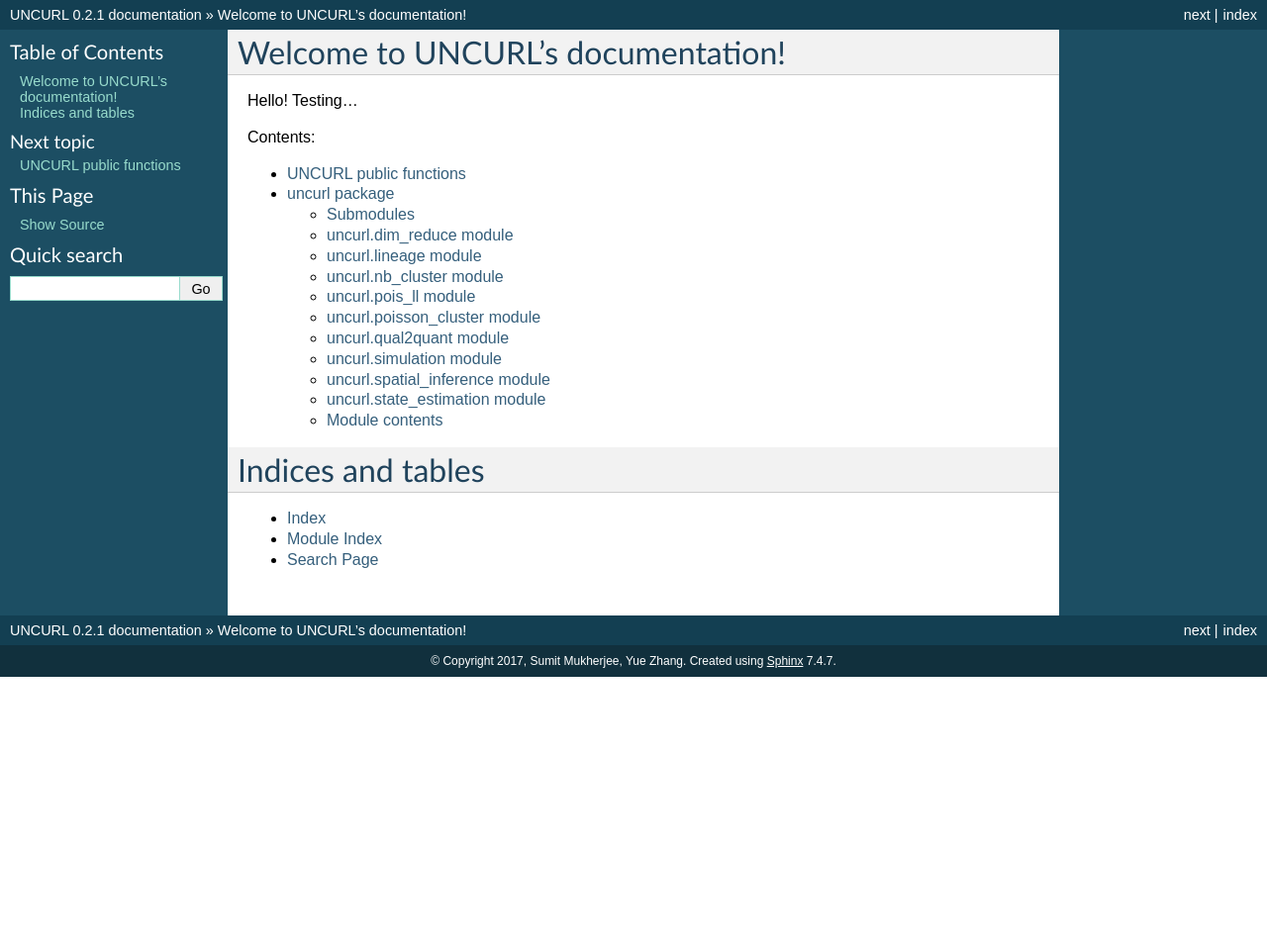
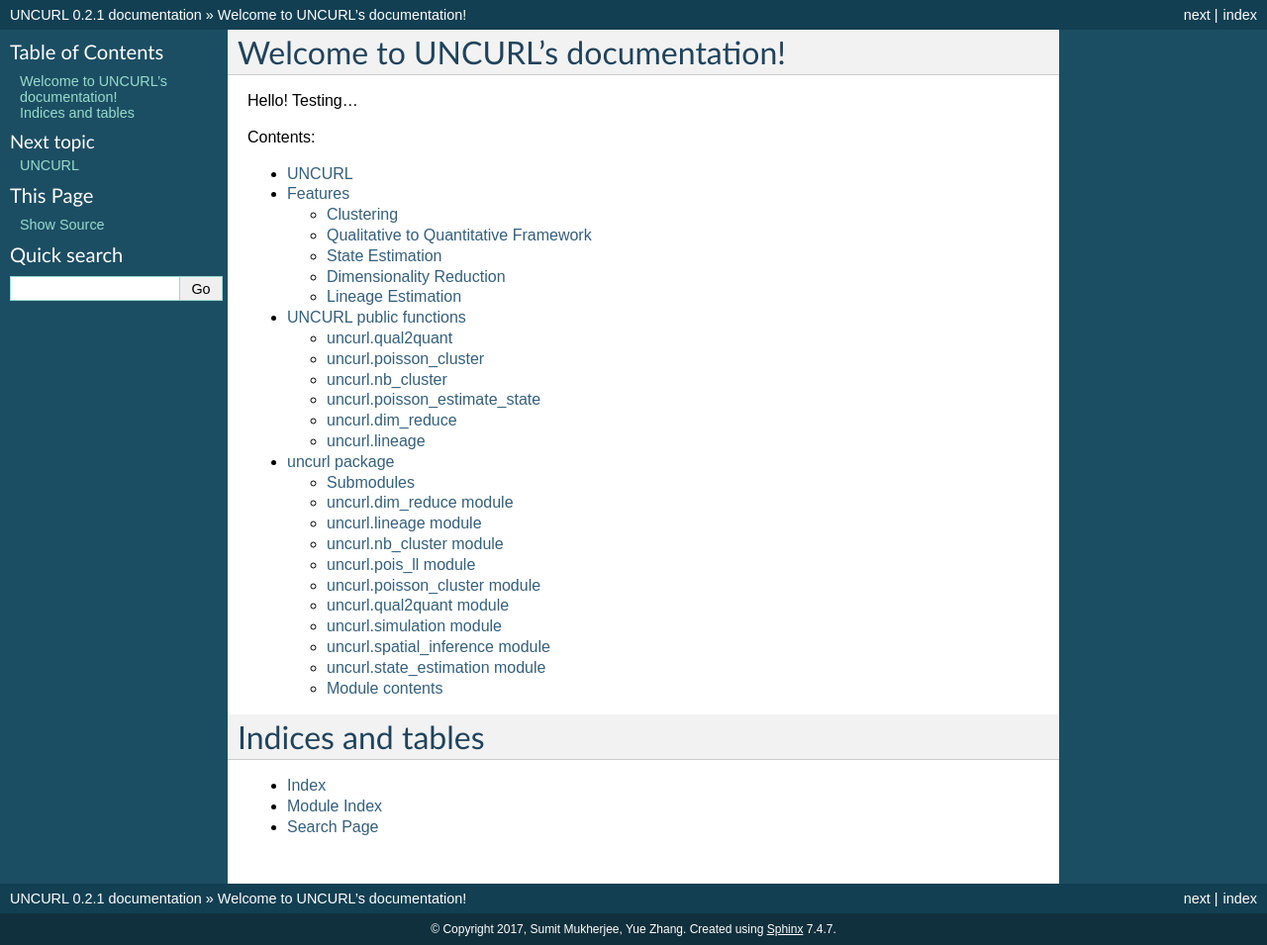
Before and after one commit to yjzhang/uncurl_python, a Sphinx documentation site: the page built from docs/index.rst, in a window 1280 px wide. Shown: the whole page at 99% size. Built offline with Sphinx 7.4.7, drawn with Linux system fonts in a browser that asks for light colours; before the commit the page ends 900 px from its top, so only the background shows below that.

```diff
--- a/docs/index.rst
+++ b/docs/index.rst
@@ -12,7 +12,8 @@ Hello! Testing...
    :maxdepth: 2
    :caption: Contents:
 
-   uncurl_2
+   readme_link
+   uncurl_pub
    uncurl
 
 
--- /dev/null
+++ b/docs/readme_link.rst
@@ -0,0 +1 @@
+.. include:: ../README.rst
--- a/docs/uncurl_2.rst
+++ /dev/null
@@ -1,5 +0,0 @@
-UNCURL public functions
-==============
-
-.. automodule:: uncurl
-   :members: poisson_cluster, nb_cluster, qual2quant, poisson_estimate_state, lineage
--- /dev/null
+++ b/docs/uncurl_pub.rst
@@ -0,0 +1,32 @@
+UNCURL public functions
+=======================
+
+uncurl.qual2quant
+-----------------
+
+.. autofunction:: uncurl.qual2quant
+
+uncurl.poisson_cluster
+----------------------
+
+.. autofunction:: uncurl.poisson_cluster
+
+uncurl.nb_cluster
+-----------------
+
+.. autofunction:: uncurl.nb_cluster
+
+uncurl.poisson_estimate_state
+-----------------------------
+
+.. autofunction:: uncurl.poisson_estimate_state
+
+uncurl.dim_reduce
+-----------------
+
+.. autofunction:: uncurl.dim_reduce
+
+uncurl.lineage
+--------------
+
+.. autofunction:: uncurl.lineage
```
Also changed, not shown: README.md (deleted, +0 -103 lines), README.rst (added, +110 -0 lines).
